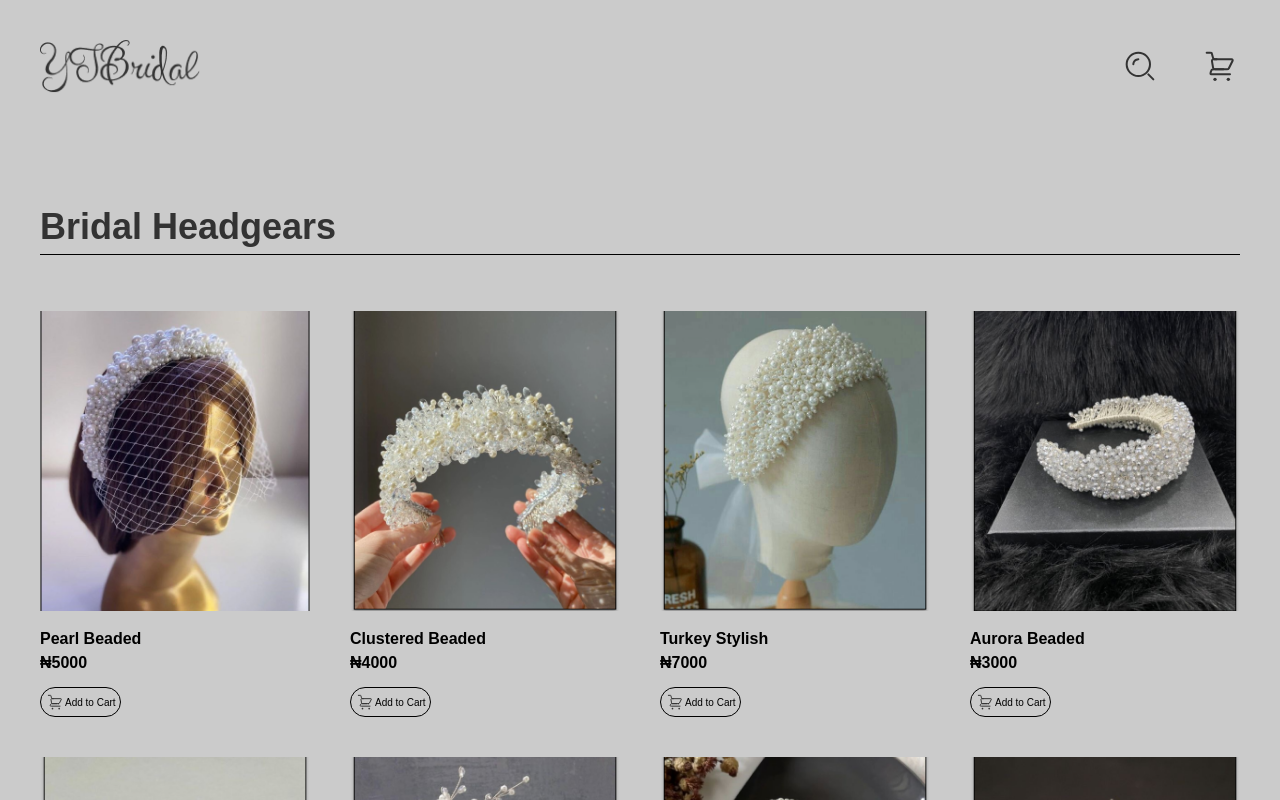
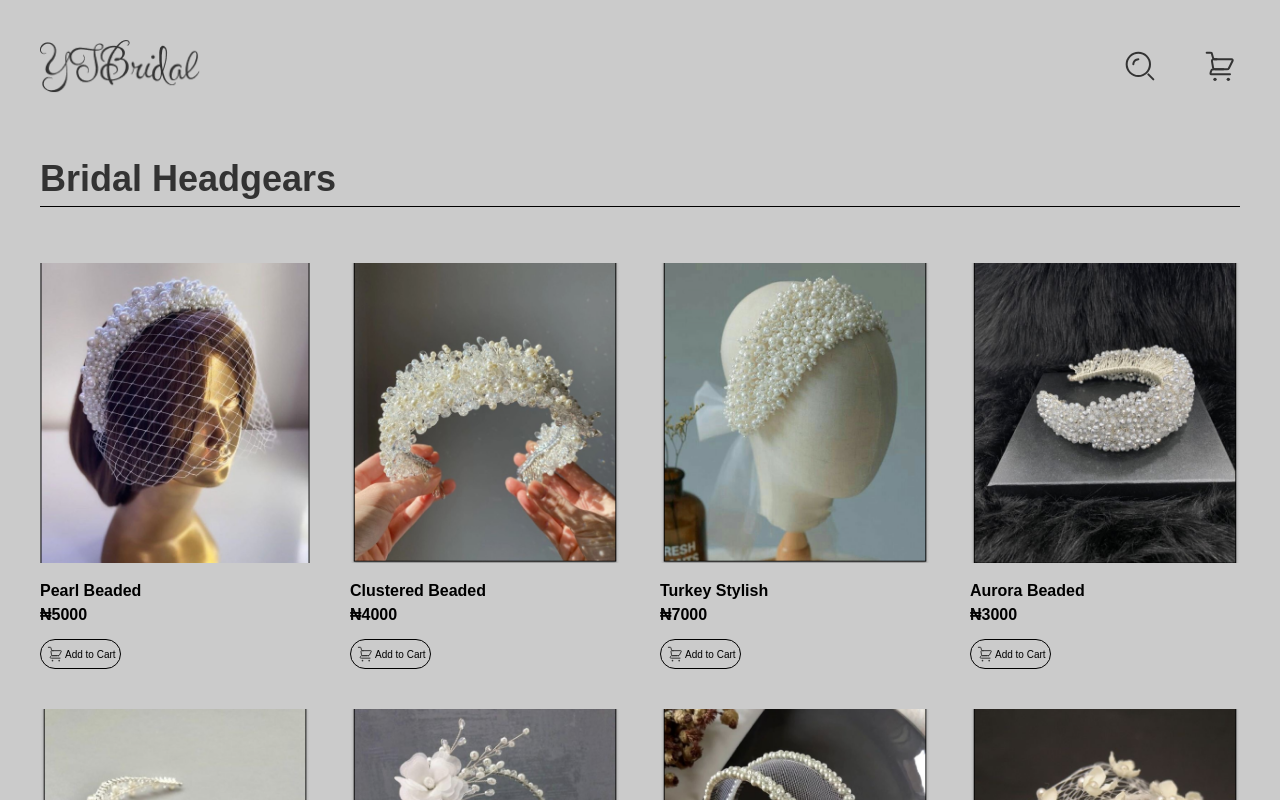
Before and after one commit to olanrewajuyusuf/Timbu-Cloud-Shop, a React (Create React App) app: page / in a window 1280 px wide. Shown: the top 800 px of the page. Built offline with nearby package versions, Linux system fonts and the light colour scheme.

Commit message:
homepage

```diff
--- a/src/components/Products.jsx
+++ b/src/components/Products.jsx
@@ -4,7 +4,7 @@ import { desktopProducts } from '../data/Desktop/Products'
 
 const Products = () => {
   return (
-    <div className='px-5 pt-20 md:pt-40 md:px-10'>
+    <div className='px-5 pt-20 md:pt-28 md:px-10'>
         <div className='text-[#333333] text-[20px] md:text-[36px] border-b-[1px] border-black font-bold mt-10'>
             <p>Bridal Headgears</p>
         </div>
```
